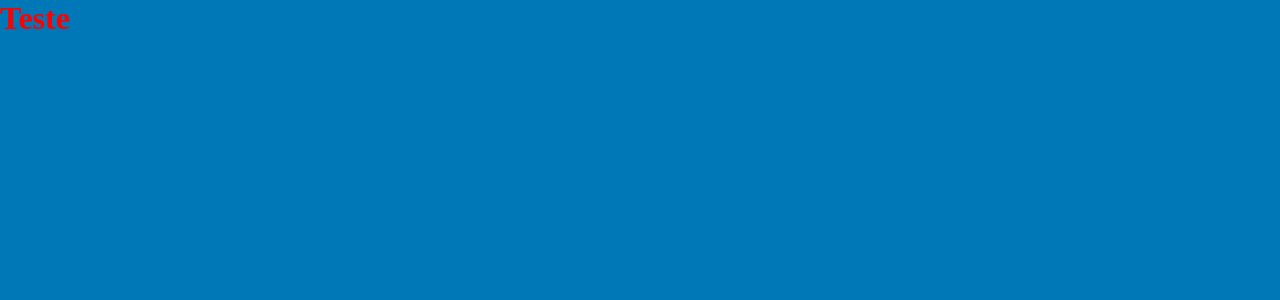
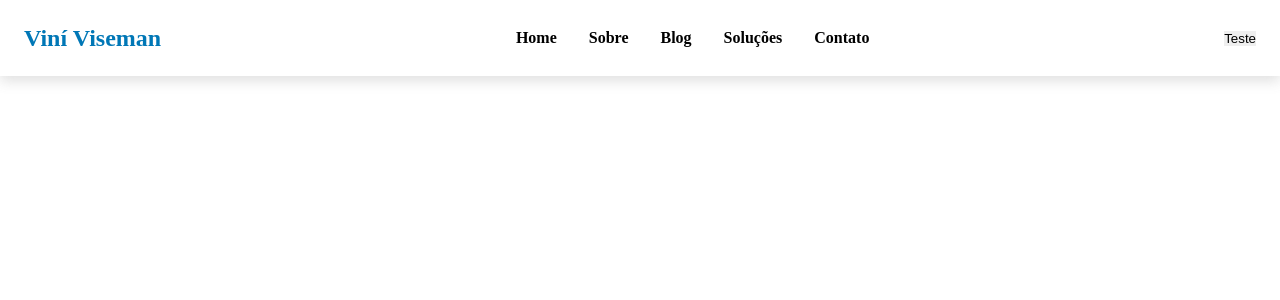
Before and after one commit to kelvincharlesdev/viniviseman, a React (Vite) app: page / in a window 1280 px wide. Shown: the top 300 px of the page. Built offline with nearby package versions, Linux system fonts and the light colour scheme.

Commit message:
feat: add component header

```diff
--- a/src/App.styles.ts
+++ b/src/App.styles.ts
@@ -3,7 +3,6 @@ import styled from 'styled-components';
 export const Teste = styled.div`
   min-height: 100vh;
   width: 100%;
-  background-color: ${({ theme }) => theme.colors.neutral.medium};
 
   h1 {
     color: red;
--- a/src/App.tsx
+++ b/src/App.tsx
@@ -1,9 +1,10 @@
 import * as S from './App.styles';
+import { Header } from './containers/Header';
 
 function App() {
   return (
     <S.Teste>
-      <h1>Teste</h1>
+      <Header />
     </S.Teste>
   );
 }
--- a/src/containers/Header/Header.styles.ts
+++ b/src/containers/Header/Header.styles.ts
@@ -0,0 +1,27 @@
+import styled from 'styled-components';
+
+export const Header = styled.header`
+  display: flex;
+  align-items: center;
+  justify-content: space-between;
+  padding: 0 24px;
+  height: 76px;
+  box-shadow: 0 0.4rem 0.8rem 0 rgba(99, 99, 99, 0.2);
+`;
+
+export const Logo = styled.div`
+  color: ${({ theme }) => theme.colors.neutral.medium};
+  font-size: ${({ theme }) => theme.fonts.size.md};
+  font-weight: bold;
+`;
+
+export const Menu = styled.nav`
+  display: flex;
+  gap: 32px;
+  align-items: center;
+  font-weight: bolder;
+
+  :hover {
+    color: ${({ theme }) => theme.colors.neutral.medium};
+  }
+`;
--- a/src/containers/Header/Header.tsx
+++ b/src/containers/Header/Header.tsx
@@ -0,0 +1,23 @@
+import * as S from './Header.styles';
+
+export const Header = () => {
+  return (
+    <S.Header>
+      <S.Logo>Viní Viseman</S.Logo>
+      <S.Menu>
+        <a href="/">Home</a>
+
+        <a href="/">Sobre</a>
+
+        <a href="/">Blog</a>
+
+        <a href="/">Soluções</a>
+
+        <a href="/">Contato</a>
+      </S.Menu>
+      <div>
+        <button>Teste</button>
+      </div>
+    </S.Header>
+  );
+};
--- a/src/styles/global.ts
+++ b/src/styles/global.ts
@@ -24,4 +24,9 @@ export const GlobalStyles = createGlobalStyle`
         border: none;
         outline: none;
     }
+
+    a {
+  text-decoration: none;
+  color: inherit;
+}
 `;
```
